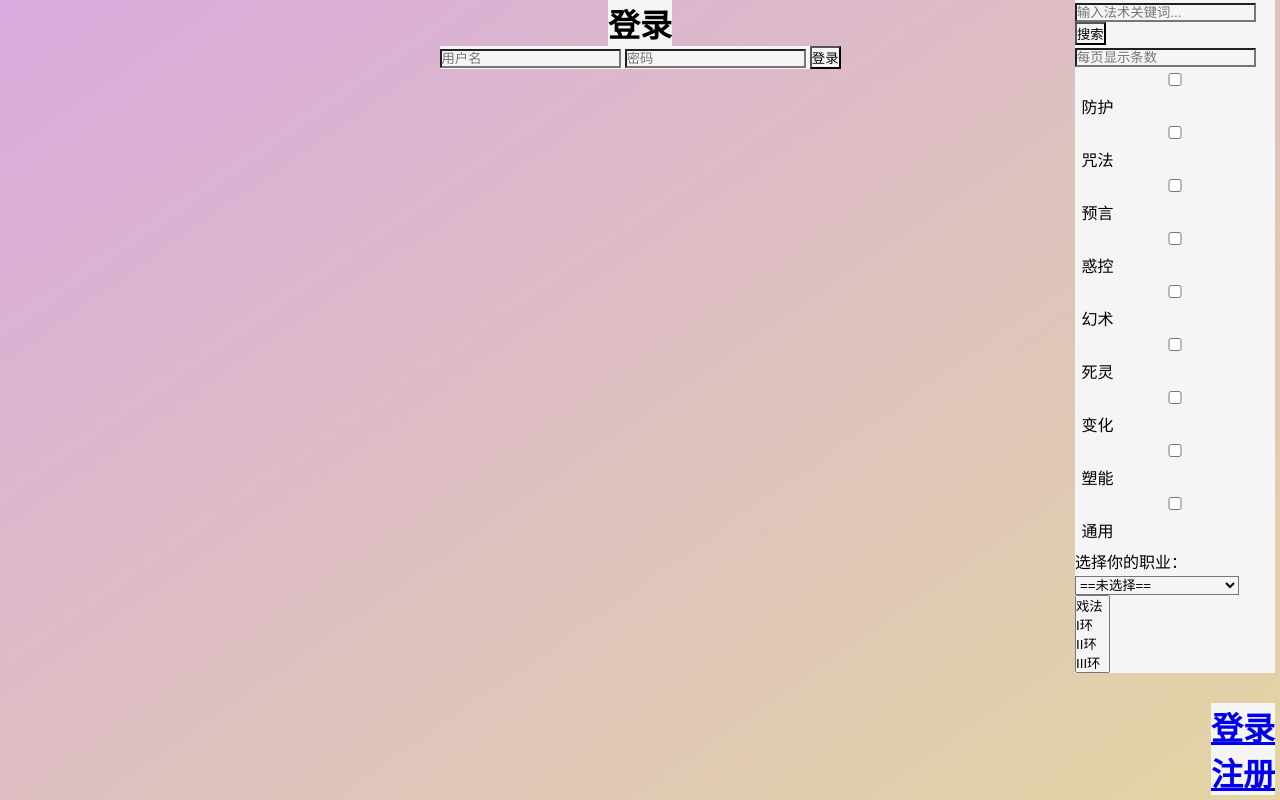
After one commit to Ttlinsane/pathfinder-spellbook, a Flask app: page /auth/login in a window 1280 px wide. The commit adds this page. Run offline with Flask 3, Linux system fonts and the light colour scheme.

Commit message:
feat: add user auth (register/login/logout with argon2 + session)

```diff
--- a/app.py
+++ b/app.py
@@ -1,8 +1,9 @@
+from flask import Flask, render_template
+from db import close_connection,init_db
+from config import Config
 from routes.search import search_bp
-from flask import Flask, render_template
-from db import close_connection
 from routes.api import api_bp
-from config import Config
+from routes.auth import auth_bp
 
 app = Flask(__name__)
 #注册config用作current.config
@@ -18,6 +19,11 @@ def index():
 app.teardown_appcontext(close_connection)
 app.register_blueprint(search_bp)
 app.register_blueprint(api_bp)
+app.register_blueprint(auth_bp)
+
+#添加user表，但依赖g对象所以需要在上下文中
+with app.app_context():
+    init_db()
 
 if __name__ == "__main__":
     app.run(debug=True)
--- a/config.py
+++ b/config.py
@@ -12,3 +12,6 @@ class Config:
 
     # 默认每页显示条数（原来 search.py 里的 25）
     ITEMS_PER_PAGE = 25
+
+    # 是这么来的吗？
+    SECRET_KEY = "f4as5f64as56f"
--- a/db.py
+++ b/db.py
@@ -1,34 +1,39 @@
 import sqlite3
-from flask import g, current_app
+from flask import g, current_app, jsonify
 import math
-
+from argon2 import PasswordHasher
+import time
 def get_db():
     """获取数据库连接"""
-    if 'db' not in g:
+    if "db" not in g:
         g.db = sqlite3.connect(current_app.config["DATABASE"])
         g.db.row_factory = sqlite3.Row
     return g.db
 
+
 def close_connection(exception=None):
     """关连接（注意这里去掉了 @app.teardown_appcontext，因为这里没有 app）"""
-    db = g.pop('db', None)
+    db = g.pop("db", None)
     if db is not None:
         db.close()
 
-#db只处理数据库问题，由api和search分别request关键词后调用
-def get_info(kw,page,rpp,classMul,levelMul,schoolMul):
+
+# db只处理数据库问题，由api和search分别request关键词后调用
+def get_info(kw, page, rpp, classMul, levelMul, schoolMul):
     conn = get_db()
     cursor = conn.cursor()
-    offset = (page-1)*rpp
-    #分开两个拼字符，算页码不得已而为之
-    search_key = "SELECT DISTINCT s.* FROM spells s JOIN levels l ON s.name = l.name WHERE 1=1 "
-    count_key ="SELECT COUNT(DISTINCT s.name) FROM spells s JOIN levels l ON s.name = l.name WHERE 1=1 "
-    #这里也用列表方便干净
+    offset = (page - 1) * rpp
+    # 分开两个拼字符，算页码不得已而为之
+    search_key = (
+        "SELECT DISTINCT s.* FROM spells s JOIN levels l ON s.name = l.name WHERE 1=1 "
+    )
+    count_key = "SELECT COUNT(DISTINCT s.name) FROM spells s JOIN levels l ON s.name = l.name WHERE 1=1 "
+    # 这里也用列表方便干净
     params = []
     if kw:
         search_key += " AND (s.name LIKE ? OR s.description LIKE ? OR s.effect LIKE ?)"
         count_key += " AND (s.name LIKE ? OR s.description LIKE ? OR s.effect LIKE ?)"
-        params.extend([f"%{kw}%",f"%{kw}%",f"%{kw}%"])
+        params.extend([f"%{kw}%", f"%{kw}%", f"%{kw}%"])
     if classMul:
         search_key += " AND l.class = ?"
         count_key += " AND l.class = ?"
@@ -39,29 +44,87 @@ def get_info(kw,page,rpp,classMul,levelMul,schoolMul):
         count_key += f" AND l.level IN ({levels_quest})"
         params.extend(levelMul)
     if not schoolMul:
-        schoolMul=["防护","咒法","预言","惑控","幻术","死灵","变化","塑能","通用"]
+        schoolMul = [
+            "防护",
+            "咒法",
+            "预言",
+            "惑控",
+            "幻术",
+            "死灵",
+            "变化",
+            "塑能",
+            "通用",
+        ]
     placeholder = ",".join("?" for _ in schoolMul)
     search_key += f" AND s.school IN ({placeholder})"
     count_key += f" AND s.school IN ({placeholder})"
     params.extend(schoolMul)
-    #收集完毕，开始找总页码
-    cursor.execute(count_key,tuple(params))
+    # 收集完毕，开始找总页码
+    cursor.execute(count_key, tuple(params))
     total = cursor.fetchone()[0]
-    ttp = math.ceil(total/rpp)
+    ttp = math.ceil(total / rpp)
     search_key += " LIMIT ? OFFSET ?"
-    params.extend([rpp,offset])
+    params.extend([rpp, offset])
     params_tuple = tuple(params)
-    #找结果
-    cursor.execute(search_key,params_tuple)
+    # 找结果
+    cursor.execute(search_key, params_tuple)
     row = cursor.fetchall()
-    return {"row":row,"ttp":ttp,"total":total}
-#添加返回值total，预览总数
+    return {"row": row, "ttp": ttp, "total": total}
+
+
+# 添加返回值total，预览总数
+
 
 def get_details(spell_name):
     conn = get_db()
     cursor = conn.cursor()
     cursor.execute("SELECT * FROM spells WHERE name=? COLLATE NOCASE", (spell_name,))
     rows = cursor.fetchone()
-    cursor.execute("SELECT class,level FROM levels WHERE name=? COLLATE NOCASE",(spell_name,))
+    cursor.execute(
+        "SELECT class,level FROM levels WHERE name=? COLLATE NOCASE", (spell_name,)
+    )
     rowl = cursor.fetchall()
-    return (rows,rowl)
+    return (rows, rowl)
+
+
+def init_db():
+    """只是建表"""
+    conn = get_db()
+    with conn:
+        cursor = conn.cursor()
+        cursor.execute(
+            """
+CREATE TABLE IF NOT EXISTS users(
+                id            INTEGER PRIMARY KEY AUTOINCREMENT,
+                username      TEXT UNIQUE NOT NULL,
+                password_hash TEXT NOT NULL,
+                create_at     TIMESTAMP DEFAULT CURRENT_TIMESTAMP)"""
+        )
+
+def register_user(username, password):
+    conn = get_db()
+    ph = PasswordHasher()
+    with conn:
+        cursor = conn.cursor()
+        #不要静默，重复创建或创建失败需要提示
+        insert_sql = """INSERT INTO users (username,password_hash) VALUES (?,?)"""
+        password_hash = ph.hash(password)
+        try:
+            cursor.execute(insert_sql,(username,password_hash,))
+            return True
+        except Exception as e:
+            return e
+
+def verify_user(username,password):
+    conn = get_db()
+    cursor = conn.cursor()
+    ph = PasswordHasher()
+    cursor.execute("SELECT password_hash FROM users WHERE username=?",(username,))
+    verify_pw = cursor.fetchone() #返回sqlite3.Row对象
+    if verify_pw:
+        try:
+            #从Row对象（字典）中取出字符串
+            ph.verify(verify_pw["password_hash"],password)
+            return True
+        except Exception:
+            return False
--- /dev/null
+++ b/routes/auth.py
@@ -0,0 +1,32 @@
+from flask import Blueprint,request,session,redirect,render_template,url_for
+from db import verify_user,register_user
+
+#注意格式！("...",__name__,prefix="...")
+auth_bp = Blueprint("auth",__name__,url_prefix="/auth")
+
+@auth_bp.route("/login",methods=["GET","POST"])
+def login():
+    if request.method=="POST":
+        username = request.form.get("username")
+        password = request.form.get("password")
+        if verify_user(username,password):
+            session['user']=username
+            return redirect(url_for('search.search'))
+        return render_template("login.html",error="用户不存在或密码错误。")  #省事
+    return render_template("login.html")
+
+@auth_bp.route("/logout")
+def logout():
+    session.clear()
+    return redirect(url_for('search.search'))
+
+@auth_bp.route("/register",methods=["POST","GET"])
+def register():
+    if request.method=="POST":
+        username = request.form.get("username")
+        password = request.form.get("password")
+        if register_user(username,password):
+            return redirect(url_for('auth.login'))
+        else :
+            return render_template("register.html",error="注册失败，请稍后再试。")
+    return render_template("register.html")
--- a/static/style.css
+++ b/static/style.css
@@ -86,3 +86,11 @@ body {
   position: relative;
   flex-flow: row;
 }
+
+.login_register{
+  text-decoration: none;
+  display: grid;
+  position: absolute;
+  right:5px;
+  bottom:5px;
+}
--- a/templates/base.html
+++ b/templates/base.html
@@ -7,6 +7,15 @@
 </head>
 
 <body>
+    <h1 class="login_register">
+        {% if session.user %}
+        <span>欢迎，{{ session.user }}</span>
+        <a href="/auth/logout">登出</a>
+        {% else %}
+        <a href="/auth/login">登录</a>
+        <a href="/auth/register">注册</a>
+        {% endif %}
+    </h1>
     <div id="spellSelect">
         <div class="dropdown">
             <form action="/search" method="get">
--- /dev/null
+++ b/templates/login.html
@@ -0,0 +1,14 @@
+{% extends "base.html" %}
+{% block content %}
+<h1>登录</h1>
+
+{% if error %}
+    <p style="color: red;">{{ error }}</p>
+{% endif %}
+
+<form method="POST">
+    <input type="text" name="username" placeholder="用户名">
+    <input type="password" name="password" placeholder="密码">
+    <button type="submit">登录</button>
+</form>
+{% endblock %}
```
Also changed, not shown: templates/register.html (added, +14 -0 lines).
